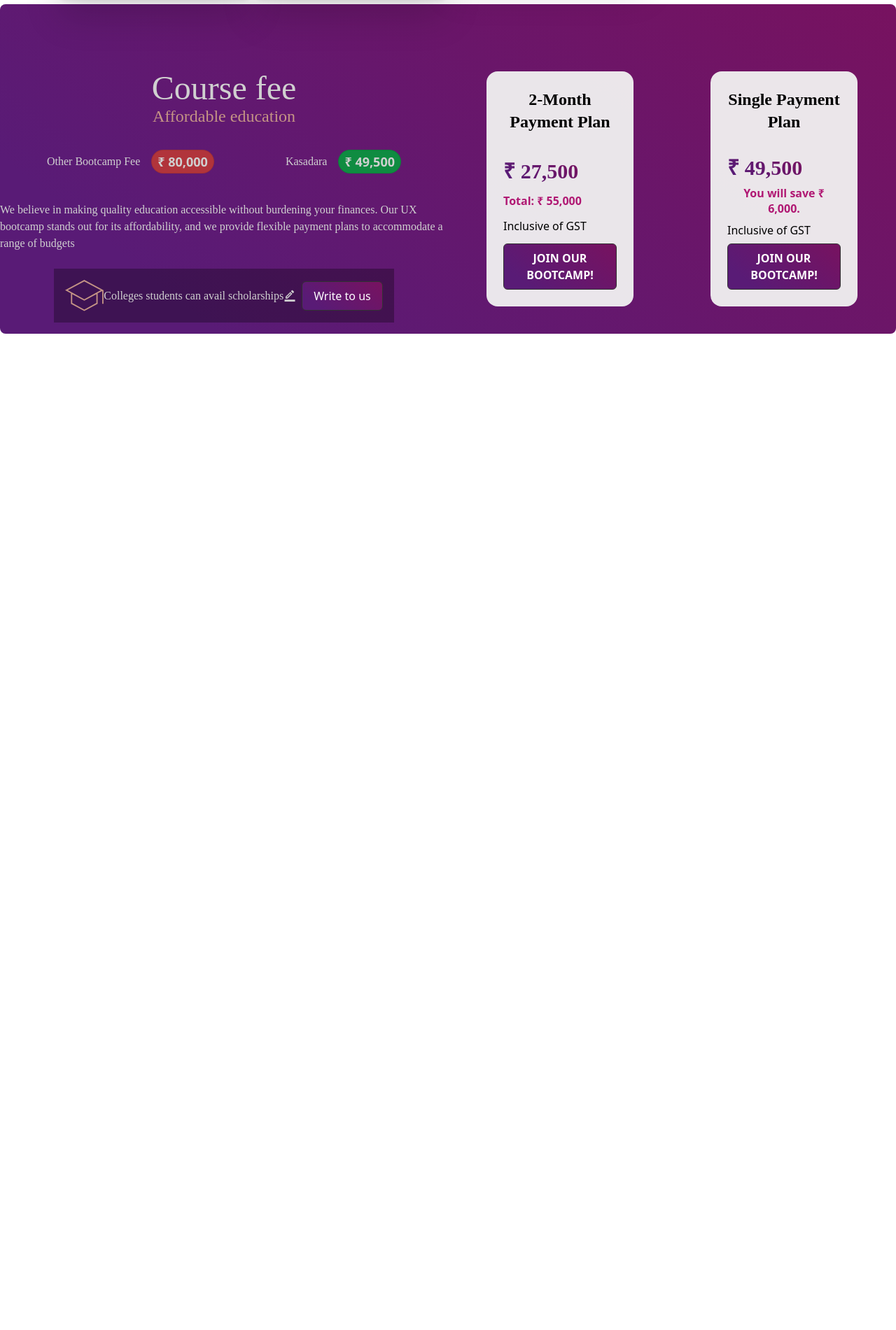
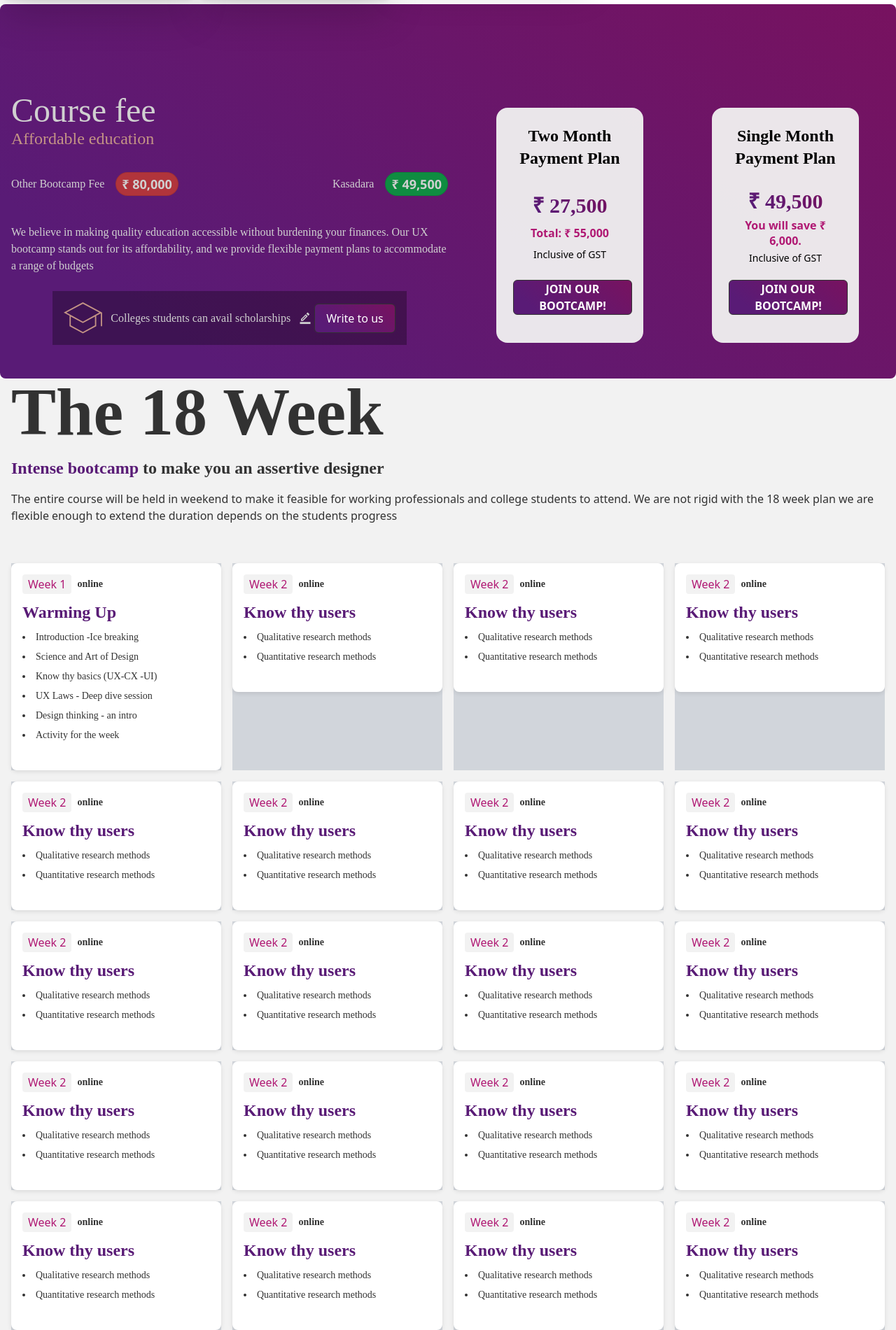
Before and after one commit to itsme-sherlock/Kasadara, a React (Create React App) app: page / in a window 1280 px wide. Shown: the part 3549-5450 px from the top of the page at 70% size. Before the commit the page ends 4026 px from the top, so only its background shows below. Built offline with nearby package versions, Linux system fonts and the light colour scheme.

Commit message:
starting the 18week Section

```diff
--- a/src/App.js
+++ b/src/App.js
@@ -17,7 +17,7 @@ function App() {
       <WhyUS/>
       <UpcomingBatches/>
       <CourseFee/>
-      {/* <EighteenWeek/> */}
+      <EighteenWeek/>
 
 
 
--- a/src/components/CourseFee/Cards.js
+++ b/src/components/CourseFee/Cards.js
@@ -2,13 +2,19 @@ import React from 'react';
 import '../WhatWillYouGet/WhatWillYouGet.css'
 const Card = ({ title, fee, description,gst }) => {
   return (
-    <div className="card w-[210px] display-card flex flex-col items-stretch  ">
-      <h2 className='text-black pb-6 text-2xl font-poppins font-semibold'>{title}</h2>
-      <p className='theme-pink font-poppins font-bold text-3xl'>{fee}</p>
+    // Card container
+    <div className="card w-[212px] sm:w-[210px] h-[227px] sm:h-[336px] display-card  flex flex-col items-stretch  ">
+      {/* card title */}
+      <h2 className='text-black pb-6 text-base sm:text-2xl font-poppins font-semibold'>{title}</h2>
+      {/* fees */}
+      <p className='theme-pink font-poppins font-bold text-2xl sm:text-3xl'>{fee}</p>
+      {/* description of the fees */}
       <p style={{ color: "var(--K-primary-1, #B01873)", fontSize: "16px", fontStyle: "normal", fontWeight: "600", lineHeight: "normal" }}>{description}</p>
-
-      <p className='text-black'>{gst}</p>
-      <button className='pink-button font-extrabold'>JOIN OUR BOOTCAMP!</button>
+      {/* Inclusive of GST */}
+      <p className='text-black text-sm'>{gst}</p>
+      {/* join our bootcamp button */}
+      <button className='my-4 pink-button
+      h-[34px] sm:h-[50px] w-[164px] sm:w-[170px] font-semibold text-xs sm:text-base'>JOIN OUR BOOTCAMP!</button>
     </div>
   );
 };
--- a/src/components/CourseFee/CourseFee.js
+++ b/src/components/CourseFee/CourseFee.js
@@ -15,7 +15,7 @@ function CourseFee() {
       }}
     >
       <div className="sm:pt-24 flex flex-col sm:flex-row ">
-        <div className="flex-1">
+        <div className="flex-1 px-4 py-8 text-left">
           {/* section heading */}
         <div className="ml-0">
           <h1 className="text-[#D0D0D0] font-poppins font-medium text-2xl sm:text-5xl ">
@@ -30,7 +30,7 @@ function CourseFee() {
         </div>
         {/* price-rate in button */}
         <div
-          className="flex flex-col justify-around py-4 px-4 sm:flex-row"
+          className="flex flex-col justify-between py-4 sm:flex-row"
         >
           <div className="flex gap-4 justify-between items-center  py-4 ">
             <p className="text-[#D0D0D0] font-poppins font-normal text-sm sm:text-base ">
@@ -47,17 +47,35 @@ function CourseFee() {
         </div>
         {/* paragraph-content */}
         <div className="flex ml-0 pl-0 py-2  ">
-          <p className="text-[#D0D0D0] text-center font-poppins font-normal text-xs sm:text-base sm:text-left">
+          <p className="text-[#D0D0D0] text-left font-poppins font-normal text-xs sm:text-base sm:text-left">
             We believe in making quality education accessible without burdening
             your finances. Our UX bootcamp stands out for its affordability, and
             we provide flexible payment plans to accommodate a range of budgets
           </p>
         </div>
-        {/* write to us section */}
-        <div className="flex sm:w-[full] justify-center">
+        {/* write to us section for large screens */}
+        <div className="sm:w-[full] justify-center hidden sm:flex">
+        <div className="flex flex-col w-fit sm:flex-row items-center justify-between my-4 p-4 bg-black bg-opacity-30 gap-3 ">
+          <GraduateHatSvg></GraduateHatSvg>
+          <p className="text-[#D0D0D0] font-poppins text-center font-normal text-xs sm:text-base">
+            Colleges students can avail scholarships
+          </p>
+          <div className="flex gap-1 items-center">
+            <WriteToUsSvg></WriteToUsSvg>
+            <button className="pink-button">Write to us</button>
+          </div>
+        </div>
+        </div>
+
+        </div>
+
+
+        <div className="sm:flex-1  flex flex-col-reverse sm:justify-around">
+           {/* write to us section only for small screen */}
+        <div className="flex sm:w-[full] justify-center sm:hidden">
         <div className="flex flex-col w-fit sm:flex-row items-center justify-between my-4 p-4 bg-black bg-opacity-30 ">
           <GraduateHatSvg></GraduateHatSvg>
-          <p className="text-[#D0D0D0] font-poppins font-normal text-xs sm:text-base">
+          <p className="text-[#D0D0D0] font-poppins font-normal text-xs sm:text-base py-2">
             Colleges students can avail scholarships
           </p>
           <div className="flex gap-2 items-center">
@@ -66,14 +84,11 @@ function CourseFee() {
           </div>
         </div>
         </div>
-
-        </div>
-
         {/* price-card */}
-        <div className="sm:flex-1 gap-2 sm:gap-0 flex overflow-x-auto sm:justify-around">
-          <div className="">
+        <div className="flex px-4 overflow-x-auto gap-6 sm:justify-around">
+        <div className="">
             <Card
-              title="2-Month Payment Plan"
+              title="Two Month Payment Plan"
               fee="₹ 27,500"
               description="Total:  ₹ 55,000"
               gst="Inclusive of GST"
@@ -81,7 +96,7 @@ function CourseFee() {
           </div>
           <div className="">
             <Card
-              title="Single
+              title="Single Month
             Payment Plan"
               fee="₹ 49,500"
               description="You will save ₹ 6,000."
@@ -90,6 +105,8 @@ function CourseFee() {
             {/* Add more cards with different content */}
           </div>
         </div>
+
+        </div>
       </div>
     </section>
   );
--- a/src/components/EighteenWeeks/EighteenWeek.js
+++ b/src/components/EighteenWeeks/EighteenWeek.js
@@ -3,19 +3,22 @@ import EighteenWeekCards from './EighteenWeekCards'
 function EighteenWeek(){
     return(
         <section className="bg-[#F2F2F2]">
-
-        <div className="flex flex-col w-[50%]">
+            {/* TextSection */}
+        <div className="flex flex-col px-4 ">
+            {/* Heaading */}
             <h1 className="custom-text-color text-[#591B76] font-poppins font-semibold text-8xl">The 18 Week</h1>
-            <h4 className="text-[#591B76] font-poppins font-semibold text-2xl">Intense bootcamp <span className="custom-text-color font-poppins font-semibold text-2xl">to make you an assertive designer</span></h4>
+            {/* subHeading */}
+            <h4 className="text-[#591B76] py-4 font-poppins font-semibold text-2xl">Intense bootcamp <span className="custom-text-color font-poppins font-semibold text-2xl">to make you an assertive designer</span></h4>
+            {/* Paragraph Content */}
             <p className="custom-text-color text-left">The entire course will be held in weekend to make it feasible for working professionals and college students to attend. We are not rigid with the 18 week plan we are flexible enough to extend the duration depends on the students progress </p>
 
         </div>
+        {/* Grid card section */}
         <div className="pt-14">
 
-
-            <div className="grid grid-cols-4 gap-4">
+            <div className="grid grid-cols-4 gap-4 px-4">
       {/* First Row */}
-      <div className="bg-gray-300 p-4"> <EighteenWeekCards
+      <div className="bg-gray-300"> <EighteenWeekCards
             week='Week 1'
             heading='Warming Up'
             orderedList={["Introduction -Ice breaking",
@@ -25,21 +28,21 @@ function EighteenWeek(){
                 "Design thinking - an intro",
                 "Activity for the week"]}
             ></EighteenWeekCards></div>
-      <div className="bg-gray-300 p-4"><EighteenWeekCards
+      <div className="bg-gray-300"><EighteenWeekCards
             week='Week 2'
             heading='Know thy users'
             orderedList={["Qualitative research methods",
                 "Quantitative research methods",
                 ]}
             ></EighteenWeekCards></div>
-      <div className="bg-gray-300 p-4"><EighteenWeekCards
+      <div className="bg-gray-300"><EighteenWeekCards
             week='Week 2'
             heading='Know thy users'
             orderedList={["Qualitative research methods",
                 "Quantitative research methods",
                 ]}
             ></EighteenWeekCards></div>
-      <div className="bg-gray-300 p-4"><EighteenWeekCards
+      <div className="bg-gray-300"><EighteenWeekCards
             week='Week 2'
             heading='Know thy users'
             orderedList={["Qualitative research methods",
@@ -48,28 +51,28 @@ function EighteenWeek(){
             ></EighteenWeekCards></div>
 
       {/* Second Row */}
-      <div className="bg-gray-300 p-4"><EighteenWeekCards
+      <div className="bg-gray-300"><EighteenWeekCards
             week='Week 2'
             heading='Know thy users'
             orderedList={["Qualitative research methods",
                 "Quantitative research methods",
                 ]}
             ></EighteenWeekCards></div>
-      <div className="bg-gray-300 p-4"><EighteenWeekCards
+      <div className="bg-gray-300"><EighteenWeekCards
             week='Week 2'
             heading='Know thy users'
             orderedList={["Qualitative research methods",
                 "Quantitative research methods",
                 ]}
             ></EighteenWeekCards></div>
-      <div className="bg-gray-300 p-4"><EighteenWeekCards
+      <div className="bg-gray-300"><EighteenWeekCards
             week='Week 2'
             heading='Know thy users'
             orderedList={["Qualitative research methods",
                 "Quantitative research methods",
                 ]}
             ></EighteenWeekCards></div>
-      <div className="bg-gray-300 p-4"><EighteenWeekCards
+      <div className="bg-gray-300"><EighteenWeekCards
             week='Week 2'
             heading='Know thy users'
             orderedList={["Qualitative research methods",
@@ -78,28 +81,28 @@ function EighteenWeek(){
             ></EighteenWeekCards></div>
 
       {/* Third Row */}
-      <div className="bg-gray-300 p-4"><EighteenWeekCards
+      <div className="bg-gray-300"><EighteenWeekCards
             week='Week 2'
             heading='Know thy users'
             orderedList={["Qualitative research methods",
                 "Quantitative research methods",
                 ]}
             ></EighteenWeekCards></div>
-      <div className="bg-gray-300 p-4"><EighteenWeekCards
+      <div className="bg-gray-300"><EighteenWeekCards
             week='Week 2'
             heading='Know thy users'
             orderedList={["Qualitative research methods",
                 "Quantitative research methods",
                 ]}
             ></EighteenWeekCards></div>
-      <div className="bg-gray-300 p-4"><EighteenWeekCards
+      <div className="bg-gray-300"><EighteenWeekCards
             week='Week 2'
             heading='Know thy users'
             orderedList={["Qualitative research methods",
                 "Quantitative research methods",
                 ]}
             ></EighteenWeekCards></div>
-      <div className="bg-gray-300 p-4"><EighteenWeekCards
+      <div className="bg-gray-300"><EighteenWeekCards
             week='Week 2'
             heading='Know thy users'
             orderedList={["Qualitative research methods",
@@ -108,28 +111,28 @@ function EighteenWeek(){
             ></EighteenWeekCards></div>
 
       {/* Fourth Row */}
-      <div className="bg-gray-300 p-4"><EighteenWeekCards
+      <div className="bg-gray-300"><EighteenWeekCards
             week='Week 2'
             heading='Know thy users'
             orderedList={["Qualitative research methods",
                 "Quantitative research methods",
                 ]}
             ></EighteenWeekCards></div>
-      <div className="bg-gray-300 p-4"><EighteenWeekCards
+      <div className="bg-gray-300"><EighteenWeekCards
             week='Week 2'
             heading='Know thy users'
             orderedList={["Qualitative research methods",
                 "Quantitative research methods",
                 ]}
             ></EighteenWeekCards></div>
-      <div className="bg-gray-300 p-4"><EighteenWeekCards
+      <div className="bg-gray-300"><EighteenWeekCards
             week='Week 2'
             heading='Know thy users'
             orderedList={["Qualitative research methods",
                 "Quantitative research methods",
                 ]}
             ></EighteenWeekCards></div>
-      <div className="bg-gray-300 p-4"><EighteenWeekCards
+      <div className="bg-gray-300"><EighteenWeekCards
             week='Week 2'
             heading='Know thy users'
             orderedList={["Qualitative research methods",
@@ -138,28 +141,28 @@ function EighteenWeek(){
             ></EighteenWeekCards></div>
 
       {/* Fifth Row */}
-      <div className="bg-gray-300 p-4"><EighteenWeekCards
+      <div className="bg-gray-300"><EighteenWeekCards
             week='Week 2'
             heading='Know thy users'
             orderedList={["Qualitative research methods",
                 "Quantitative research methods",
                 ]}
             ></EighteenWeekCards></div>
-      <div className="bg-gray-300 p-4"><EighteenWeekCards
+      <div className="bg-gray-300"><EighteenWeekCards
             week='Week 2'
             heading='Know thy users'
             orderedList={["Qualitative research methods",
                 "Quantitative research methods",
                 ]}
             ></EighteenWeekCards></div>
-      <div className="bg-gray-300 p-4"><EighteenWeekCards
+      <div className="bg-gray-300"><EighteenWeekCards
             week='Week 2'
             heading='Know thy users'
             orderedList={["Qualitative research methods",
                 "Quantitative research methods",
                 ]}
             ></EighteenWeekCards></div>
-      <div className="bg-gray-300 p-4"><EighteenWeekCards
+      <div className="bg-gray-300"><EighteenWeekCards
             week='Week 2'
             heading='Know thy users'
             orderedList={["Qualitative research methods",
--- a/src/components/UpcomingBatches.js
+++ b/src/components/UpcomingBatches.js
@@ -23,14 +23,14 @@ function UpcomingBatches() {
         <p className="text-[#84cfed] font-poppins font-normal text-xs sm:text-xl"></p>
       </div>
       {/*calender*/}
-      <div className="flex flex-col sm:flex-row items-center sm:pl-20">
+      <div className="flex flex-col items-center sm:flex-row">
         <div className="drop-shadow-2xl">
           <BatchDate className="sm:w-[281px] sm:h-[301px] w-[218px] h-[188px]"></BatchDate>
         </div>
         <div className="drop-shadow-2xl">
           <BatchDate className="sm:w-[281px] sm:h-[301px] w-[218px] h-[188px]"></BatchDate>
         </div>
-        <div className="drop-shadow-2xl hidden sm:block">
+        <div className="drop-shadow-2xl hidden sm:flex">
             <OtherCalenderSvg className="sm:w-[281px] sm:h-[301px] w-[218px] h-[188px]"></OtherCalenderSvg>
         </div>
       </div>
--- a/src/components/WhatWillYouGet/WhatWillYouGet.css
+++ b/src/components/WhatWillYouGet/WhatWillYouGet.css
@@ -1,6 +1,5 @@
 .custom-text-color {
   color: var(--K-black-font, #323232);
-
 }
 /*for section to be in full view port*/
 
@@ -8,54 +7,54 @@
   height: 100vh;
 }
 
-
 /* Define the custom property */
 :root {
   --K-grad: linear-gradient(219deg, #7b115d -9.77%, #591b76 83.29%);
 }
 
 .theme-pink {
-  background: var(--K-grad, linear-gradient(219deg, #7B115D -9.77%, #591B76 83.29%));
+  background: var(
+    --K-grad,
+    linear-gradient(219deg, #7b115d -9.77%, #591b76 83.29%)
+  );
   background-clip: text;
   -webkit-background-clip: text;
   -webkit-text-fill-color: transparent;
-
 }
 /*---------------COURSEfEE.JS---------------------*/
-.pink-button{
+.pink-button {
   border-radius: 6px;
   border: 1px solid var(--K-black-font, #323232);
-background: linear-gradient(219deg, #7B115D -9.77%, #591B76 83.29%);
-color: #FFF;
+  background: linear-gradient(219deg, #7b115d -9.77%, #591b76 83.29%);
+  color: #fff;
   display: flex;
   padding: 8px 16px;
   justify-content: center;
   align-items: center;
   gap: 10px;
   align-self: stretch;
-
 }
-.display-card{
+.display-card {
   display: flex;
-height: 336px;
+  /* height: 336px; */
+  /* height: 227px;
+  width: 212px; */
   padding: 24px;
   flex-direction: column;
   justify-content: space-between;
-align-items: flex-start;
+  align-items: center;
   border-radius: 16px;
   background: rgba(242, 242, 242, 0.95);
-
-
 }
-.fees-button{
+.fees-button {
   border-radius: 156px;
-border: 1px solid rgba(0, 0, 0, 0.10);
+  border: 1px solid rgba(0, 0, 0, 0.1);
   display: flex;
   padding: 4px 8px;
   justify-content: center;
   align-items: center;
   gap: 10px;
-color: var(--No-so-white, #D0D0D0);
+  color: var(--No-so-white, #d0d0d0);
   font-family: Segoe UI;
   font-size: 18px;
   font-style: normal;
@@ -63,7 +62,7 @@ font-weight: 700;
   line-height: normal;
 }
 /*------------------18WEEKCARDS------------------------------*/
-.eighteen-week-cards{
+.eighteen-week-cards {
   display: flex;
   width: 300px;
   padding: 16px 16px 32px 16px;
@@ -72,10 +71,10 @@ line-height: normal;
   gap: 10px;
   flex-shrink: 0;
   border-radius: 8px;
-background: var(--K-white, #FFF);
-box-shadow: 0px 2px 6px 0px rgba(0, 0, 0, 0.10);
+  background: var(--K-white, #fff);
+  box-shadow: 0px 2px 6px 0px rgba(0, 0, 0, 0.1);
 }
-.week-bg{
+.week-bg {
   display: flex;
   padding: 2px 8px;
   justify-content: center;
@@ -83,5 +82,4 @@ align-items: center;
   gap: 8px;
   border-radius: 4px;
   background: rgba(0, 0, 0, 0.05);
-
 }
```
Lines whose indentation alone changed are shown as unchanged.
